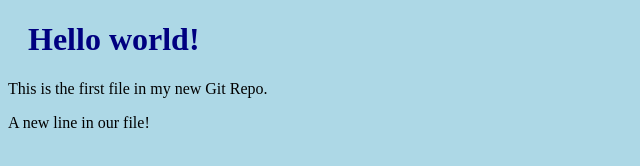
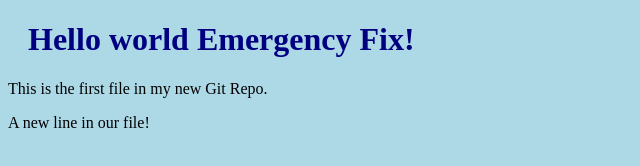
Before and after one commit to tfleming675/testgit, a plain HTML site: page index.html in a window 1280 px wide. Shown: the whole page, without its empty margins (0-640 px from the left). Drawn offline with Linux system fonts and the light colour scheme.

Commit message:
emergency fix

```diff
--- a/index.html
+++ b/index.html
@@ -13,7 +13,7 @@
         <link rel="stylesheet" href="style.css">
     </head>
     <body>
-        <h1>Hello world!</h1>
+        <h1>Hello world Emergency Fix!</h1>
 <p>This is the first file in my new Git Repo.</p>
 <p>A new line in our file!</p>
     </body>
```
